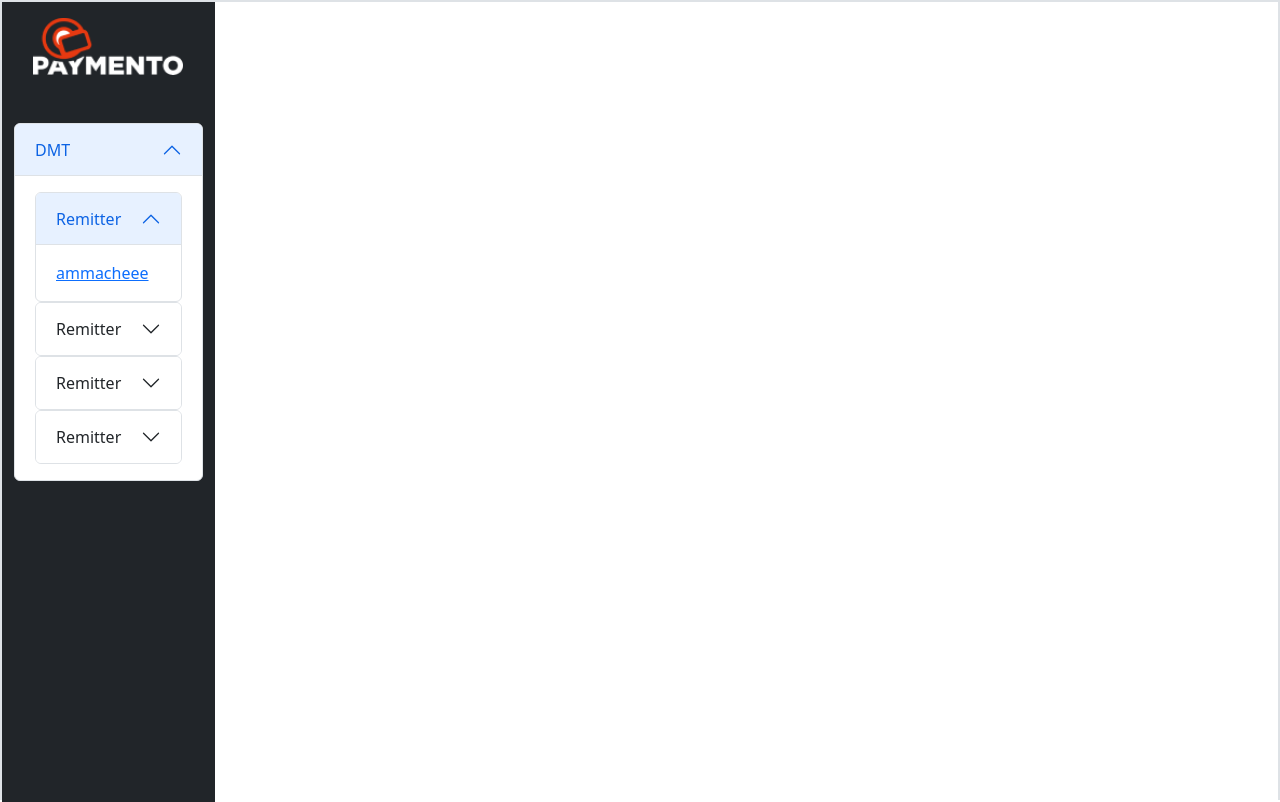
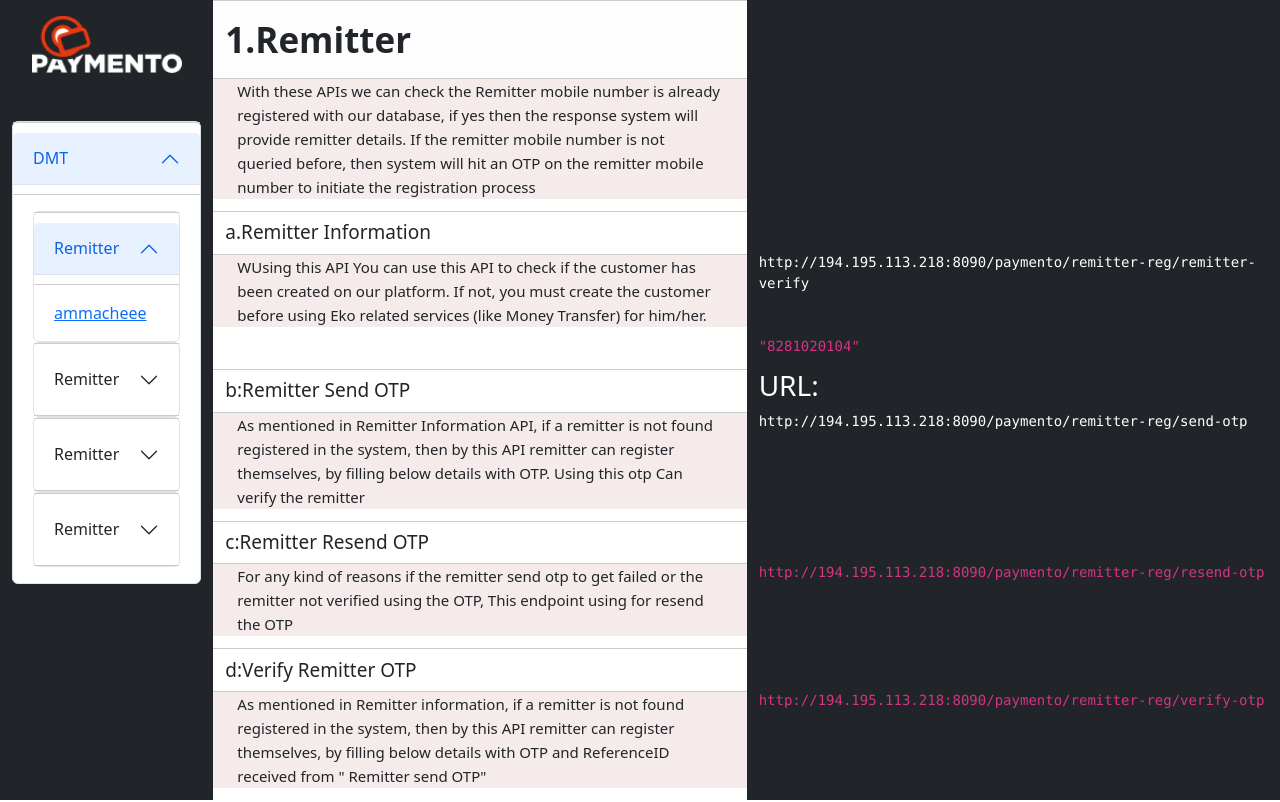
Before and after one commit to gjreact/finalDMT, a React (Create React App) app: page / in a window 1280 px wide. Built offline with nearby package versions, Linux system fonts and the light colour scheme.

Commit message:
Main content added with mobile first responsive

```diff
--- a/src/App.js
+++ b/src/App.js
@@ -1,11 +1,13 @@
 import "./App.css";
 import 'bootstrap/dist/css/bootstrap.min.css';
 import BasicLayout from "./layout/BasicLayout";
+// import RemitterPage from "./pages/DMT/Remitter/RemitterPage";
 
 
 function App() {
   return <div className="App">
     <BasicLayout />
+    {/* <RemitterPage /> */}
   </div>
 }
 
--- /dev/null
+++ b/src/asset/css/basiclayout.css
@@ -0,0 +1,30 @@
+.containerr {
+  height: 100%;
+  width: 100%;
+  background-color: red;
+  /* z-index: 10; */
+}
+.Roww1{
+    height: 100vh;
+    position: relative;
+}
+.left-section{
+  height:100%;
+  /* z-index: 1; */
+}
+
+.Roww{
+  height: 100vh;
+}
+.dark-box{
+  height: 100%;
+  width: 50%;
+  position: absolute;
+  right: 0;
+  top:0;
+  bottom: 0;
+  background: gray;
+}
+.zindex{
+  z-index:1;
+}
--- /dev/null
+++ b/src/asset/css/heading.css
@@ -0,0 +1,24 @@
+.heading {
+  font-size: 35px;
+  font-weight: 700;
+  padding-top: 0.5em;
+  padding-bottom: 0.5em;
+  margin-bottom: 21px;
+  border-top: 1px solid #ccc;
+  border-bottom: 1px solid #ccc;
+  background-color: #fdfdfd;
+}
+h2 {
+  font-size: 19px;
+  border-top: 1px solid #ccc;
+  border-bottom: 1px solid #ccc;
+  padding-top: 0.5em;
+  padding-bottom: 0.5em;
+}
+
+p {
+  line-height: 1.6;
+  font-size: 15px;
+  background-color: rgb(245, 235, 235);
+  padding: 0 20px 0 20px;
+}
--- a/src/asset/css/slite.css
+++ /dev/null
@@ -1,6 +0,0 @@
-.containerr {
-  height: 100vh;
-}
-.Roww{
-    height: 100vh;
-}
--- a/src/layout/BasicLayout.js
+++ b/src/layout/BasicLayout.js
@@ -1,24 +1,126 @@
-import logo from "../asset/images/logo.png"
+import logo from "../asset/images/logo.png";
 import React from "react";
 import { Col, Container, Row } from "react-bootstrap";
-import "../asset/css/slite.css";
+import "../asset/css/basiclayout.css";
 import SideMenu from "../pages/SideBar/SideMenu";
+// import RemitterPage from "../pages/DMT/Remitter/RemitterPage";
+import "../asset/css/heading.css";
 
 function BasicLayout() {
   return (
     <>
-      <Container fluid className="border border-2 margin-0 containerr">
+      <Container fluid className="margin-0 containerr">
         <Row className="Roww">
-          <Col className="d-none d-md-block bg-dark col-2">
+          <Col className="d-none d-md-block bg-dark col-2 left-section">
             <div className="mt-3 d-flex justify-content-center">
-             <img className="align-center" style={{width:"100%",maxWidth:"150px"}} src={logo} alt="Paymento_Logo" />
+              <img
+                className="align-center"
+                style={{ width: "100%", maxWidth: "150px" }}
+                src={logo}
+                alt="Paymento_Logo"
+              />
             </div>
             <div>
               <SideMenu />
             </div>
           </Col>
-          <Col className="xs-12 md-10 bg-white">
 
+          <Col className="xs-12 md-10 bg-white overflow-scroll ">
+            <Row className="Roww1">
+              <Col className="dark-box d-none d-sm-block ">darkboxxxx</Col>
+              <Col className="col-12 col-sm-6">
+                <Row>
+                  <h1 className="heading mb-0">1.Remitter</h1>
+                  <p className="px-4  mb-0">
+                    With these APIs we can check the Remitter mobile number is
+                    already registered with our database, if yes then the
+                    response system will provide remitter details. If the
+                    remitter mobile number is not queried before, then system
+                    will hit an OTP on the remitter mobile number to initiate
+                    the registration process
+                  </p>
+                </Row>
+              </Col>
+              {/* {children} */}
+              <Col className="col-12 col-sm-6 bg-dark zindex"></Col>
+              <Col className="col-12 col-sm-6">
+                <Row>
+                  <h2 className="mb-0 mt-0">a.Remitter Information</h2>
+                  <p className="px-4  mb-0">
+                    WUsing this API You can use this API to check if the
+                    customer has been created on our platform. If not, you must
+                    create the customer before using Eko related services (like
+                    Money Transfer) for him/her.
+                  </p>
+                </Row>
+              </Col>
+              <Col className="col-12 col-sm-6 zindex bg-dark">
+                <Row>
+                  <h3>URL:</h3>
+                  <code className="text-white">
+                    http://194.195.113.218:8090/paymento/remitter-reg/remitter-verify
+                  </code>
+                  <h3>Request:</h3>
+                  <code>"{"8281020104"}"</code>
+                </Row>
+              </Col>
+              <Col className="col-12 col-sm-6">
+                <Row>
+                  <h2 className="mb-0 mt-0">b:Remitter Send OTP</h2>
+                  <p className="px-4  mb-0">
+                    As mentioned in Remitter Information API, if a remitter is
+                    not found registered in the system, then by this API
+                    remitter can register themselves, by filling below details
+                    with OTP. Using this otp Can verify the remitter
+                  </p>
+                </Row>
+              </Col>
+              <Col className="col-12 col-sm-6 zindex bg-dark text-white">
+                <Row>
+                  <h3>URL:</h3>
+                  <code className="text-white">
+                    http://194.195.113.218:8090/paymento/remitter-reg/send-otp
+                  </code>
+                </Row>
+              </Col>
+              <Col className="col-12 col-sm-6">
+                <Row>
+                  <h2 className="mb-0 mt-0">c:Remitter Resend OTP</h2>
+                  <p className="px-4  mb-0">
+                    For any kind of reasons if the remitter send otp to get
+                    failed or the remitter not verified using the OTP, This
+                    endpoint using for resend the OTP
+                  </p>
+                </Row>
+              </Col>
+              <Col className="col-12 col-sm-6 zindex bg-dark">
+                <Row>
+                  <h3>Header:request</h3>
+                  <code>
+                    http://194.195.113.218:8090/paymento/remitter-reg/resend-otp
+                  </code>
+                </Row>
+              </Col>
+              <Col className="col-12 col-sm-6">
+                <Row>
+                  <h2 className="mb-0 mt-0">d:Verify Remitter OTP</h2>
+                  <p className="px-4  mb-0">
+                    As mentioned in Remitter information, if a remitter is not
+                    found registered in the system, then by this API remitter
+                    can register themselves, by filling below details with OTP
+                    and ReferenceID received from " Remitter send OTP"
+                  </p>
+                </Row>
+              </Col>
+              <Col className="col-12 col-sm-6 zindex bg-dark">
+                <Row>
+                  <h3>URL:</h3>
+                  <code>
+                    http://194.195.113.218:8090/paymento/remitter-reg/verify-otp
+                  </code>
+                </Row>
+              </Col>
+            </Row>
           </Col>
         </Row>
       </Container>
--- /dev/null
+++ b/src/pages/DMT/Remitter/RemitterPage.js
@@ -0,0 +1,26 @@
+import React from "react";
+import { Col, Row } from "react-bootstrap";
+import BasicLayout from "../../../layout/BasicLayout";
+
+function RemitterPage() {
+  return (
+    <>
+      <BasicLayout>
+        <Col className="col-12 col-sm-6">
+          <Row>
+            <h1 className="heading">1.Remitter</h1>
+            <p>
+              With these APIs we can check the Remitter mobile number is already
+              registered with our database, if yes then the response system will
+              provide remitter details. If the remitter mobile number is not
+              queried before, then system will hit an OTP on the remitter mobile
+              number to initiate the registration process
+            </p>
+          </Row>
+        </Col>
+      </BasicLayout>
+    </>
+  );
+}
+
+export default RemitterPage;
```
Also changed, not shown: src/pages/DMT/Remitter/RemitterInfo/RemitterInfoPage.js (+20 -0 lines), 2 other files (tests, documents, lock files or other folders).
